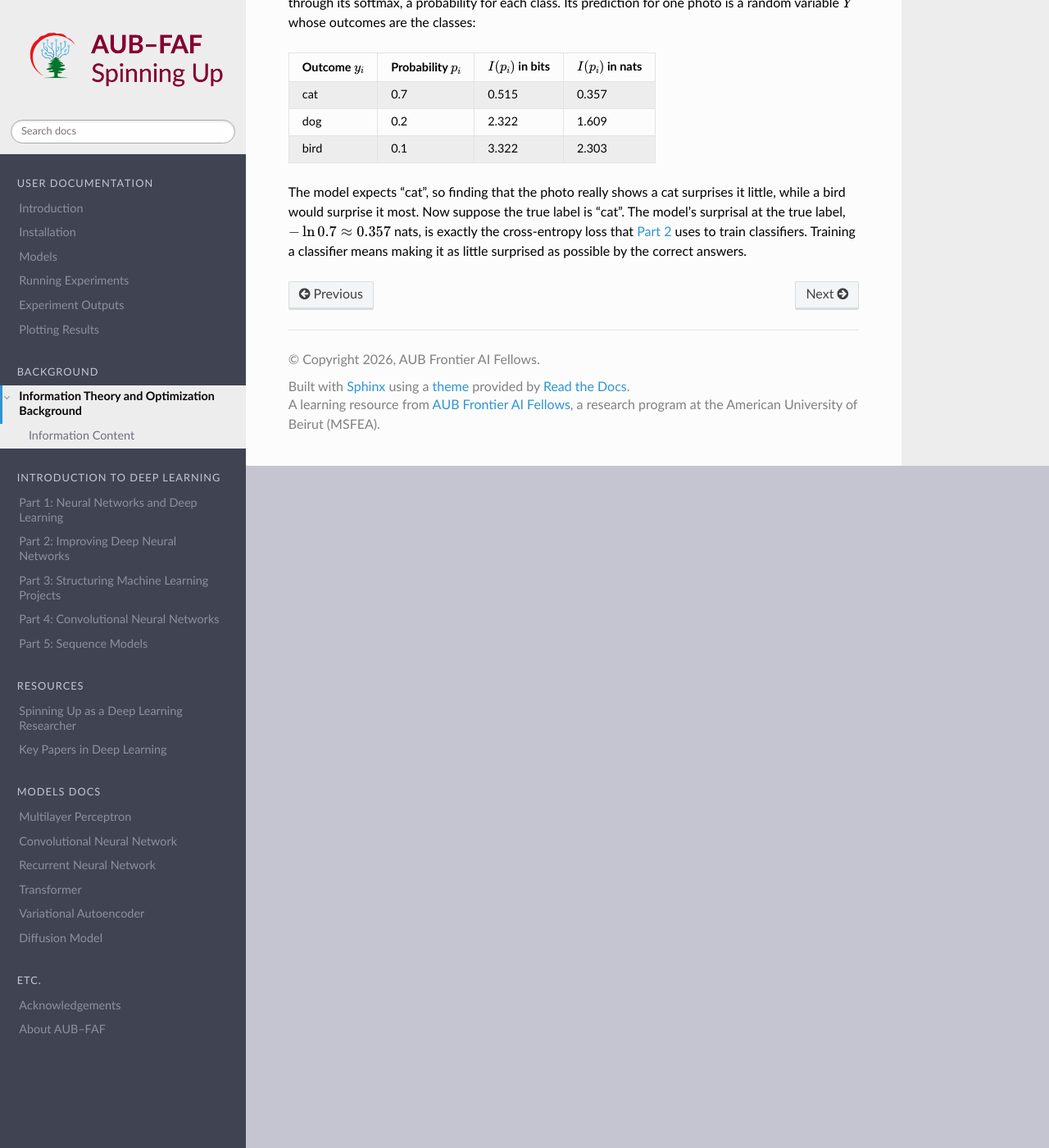
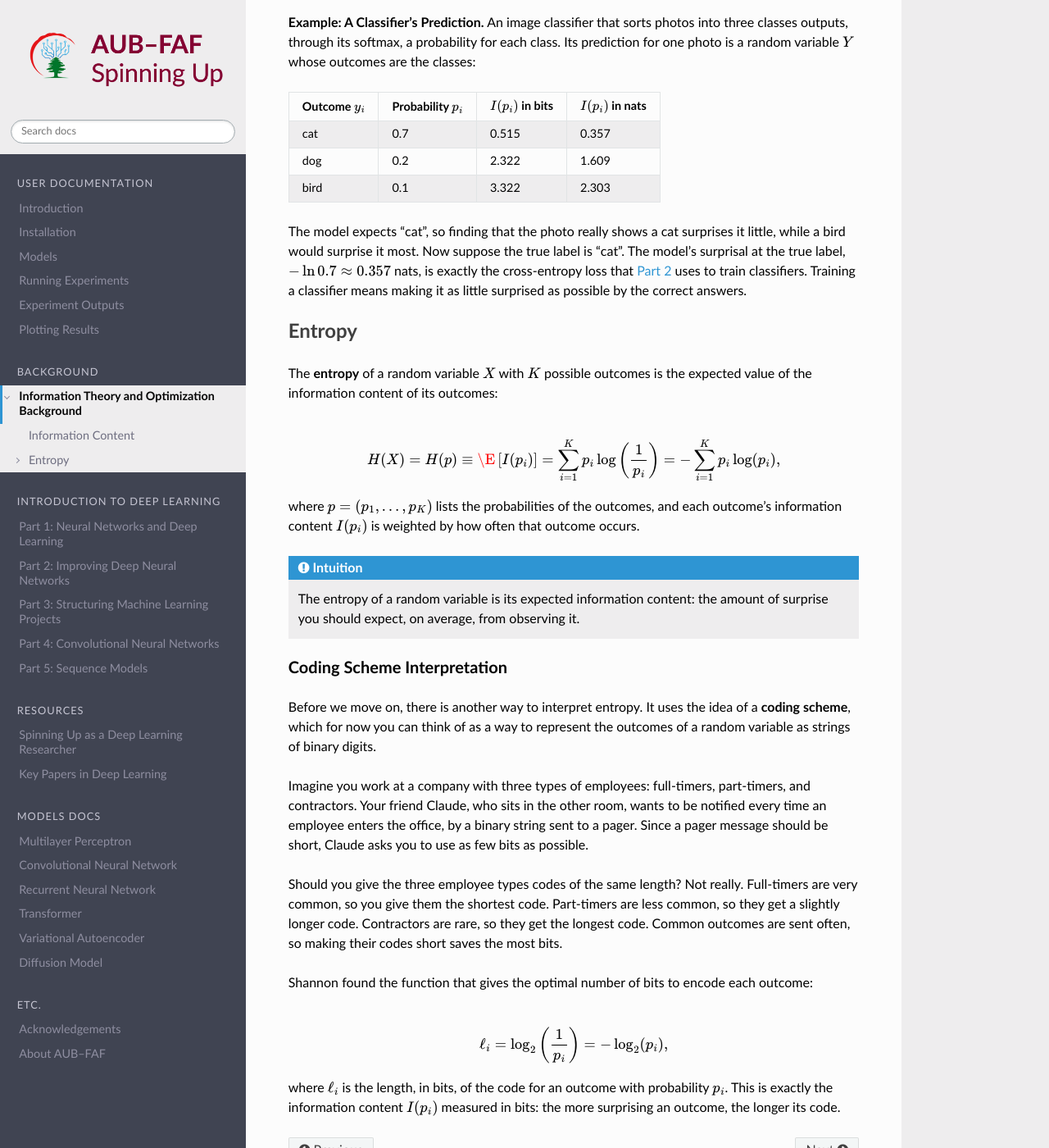
Before and after one commit to Moe-Zbeeb/spinningup-dl, a Sphinx documentation site: the page built from docs/background/information_theory.md, in a window 1280 px wide and 1400 px high, scrolled down 842 px. Shown: the whole window at 82% size. Built offline with Sphinx 7.4.7 and the Read the Docs theme 3.1.0, drawn with Linux system fonts in a browser that asks for light colours.

Commit message:
Write the Entropy section of the background page
Co-Authored-By: Claude Opus 5.5 <noreply@anthropic.com>

````diff
--- a/docs/background/information_theory.md
+++ b/docs/background/information_theory.md
@@ -29,3 +29,33 @@ An outcome with probability 1 has information content 0: seeing it tells you not
 | bird | 0.1 | 3.322 | 2.303 |
 
 The model expects "cat", so finding that the photo really shows a cat surprises it little, while a bird would surprise it most. Now suppose the true label is "cat". The model's surprisal at the true label, $-\ln 0.7 \approx 0.357$ nats, is exactly the cross-entropy loss that [Part 2](../intro/improving_networks.md#the-loss) uses to train classifiers. Training a classifier means making it as little surprised as possible by the correct answers.
+
+## Entropy
+
+The **entropy** of a random variable $X$ with $K$ possible outcomes is the expected value of the information content of its outcomes:
+
+$$
+H(X) = H(p) \equiv \E\left[I(p_i)\right] = \sum_{i=1}^{K} p_i \log\left(\frac{1}{p_i}\right) = -\sum_{i=1}^{K} p_i \log(p_i),
+$$
+
+where $p = (p_1, \dots, p_K)$ lists the probabilities of the outcomes, and each outcome's information content $I(p_i)$ is weighted by how often that outcome occurs.
+
+```{admonition} Intuition
+The entropy of a random variable is its expected information content: the amount of surprise you should expect, on average, from observing it.
+```
+
+### Coding Scheme Interpretation
+
+Before we move on, there is another way to interpret entropy. It uses the idea of a **coding scheme**, which for now you can think of as a way to represent the outcomes of a random variable as strings of binary digits.
+
+Imagine you work at a company with three types of employees: full-timers, part-timers, and contractors. Your friend Claude, who sits in the other room, wants to be notified every time an employee enters the office, by a binary string sent to a pager. Since a pager message should be short, Claude asks you to use as few bits as possible.
+
+Should you give the three employee types codes of the same length? Not really. Full-timers are very common, so you give them the shortest code. Part-timers are less common, so they get a slightly longer code. Contractors are rare, so they get the longest code. Common outcomes are sent often, so making their codes short saves the most bits.
+
+Shannon found the function that gives the optimal number of bits to encode each outcome:
+
+$$
+\ell_i = \log_2\left(\frac{1}{p_i}\right) = -\log_2(p_i),
+$$
+
+where $\ell_i$ is the length, in bits, of the code for an outcome with probability $p_i$. This is exactly the information content $I(p_i)$ measured in bits: the more surprising an outcome, the longer its code.
````
Also changed, not shown: AGENTS.md (+2 -0 lines).
